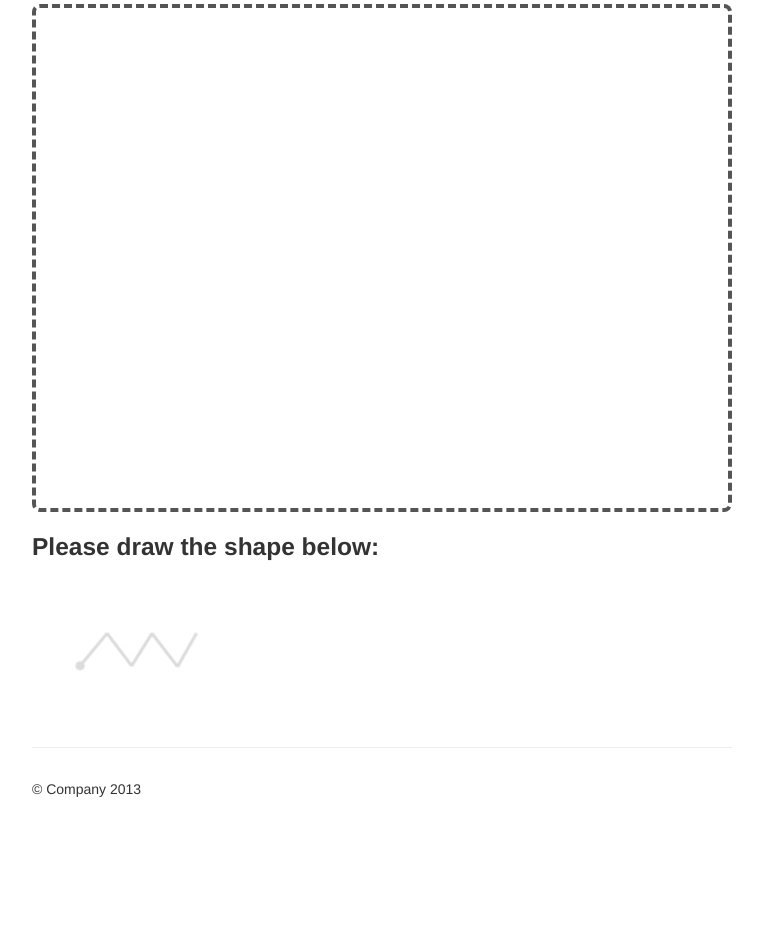
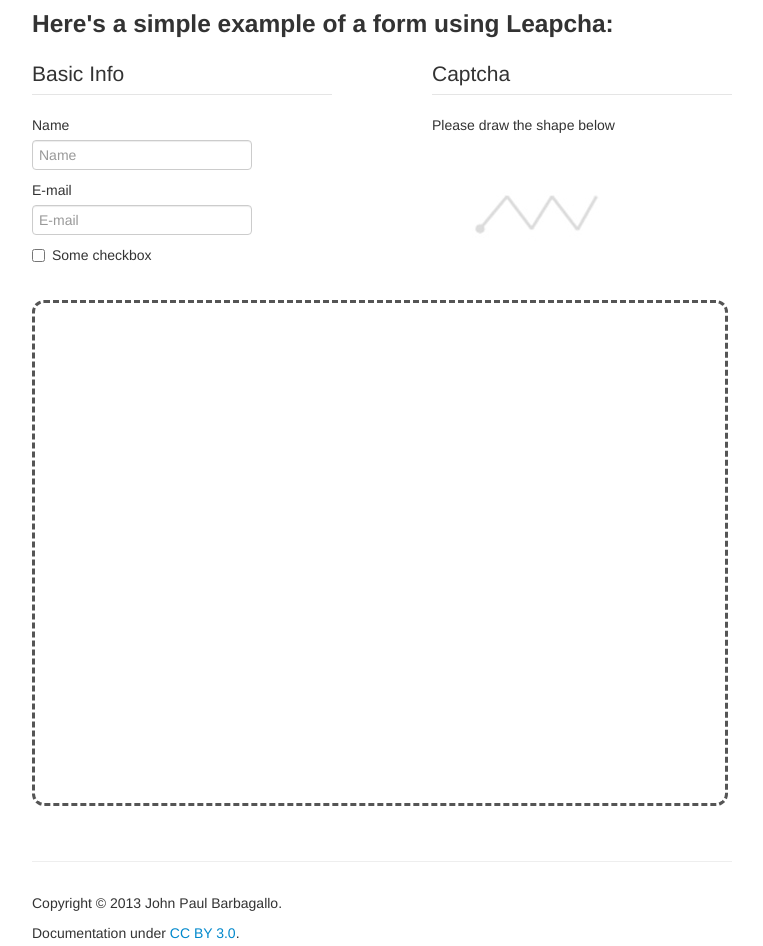
Before and after one commit to barbagallo/leapcha, a plain HTML site: page index.html in a window 1280 px wide. Shown: the part 430-1376 px from the top of the page, without its empty margins (258-1021 px from the left). Before the commit the page ends 1279 px from the top, so only its background shows below. Drawn offline with Linux system fonts and the light colour scheme.

Commit message:
Adding form example.

```diff
--- a/css/leapcha.css
+++ b/css/leapcha.css
@@ -9,7 +9,6 @@ body {
     padding-bottom: 40px;
 }
 
-/* Custom container */
 .container-narrow {
     margin: 0 auto;
     max-width: 700px;
@@ -18,7 +17,6 @@ body {
     margin: 30px 0;
 }
 
-/* Main marketing message and sign up button */
 .jumbotron {
     margin: 60px 0;
     text-align: center;
@@ -32,21 +30,26 @@ body {
     padding: 14px 24px;
 }
 
-/* Supporting marketing content */
-.marketing {
-    margin: 60px 0;
-}
-.marketing p + h4 {
-    margin-top: 28px;
+#lc-form {
+    clear: both;
+    overflow: auto;
 }
 
 #lc-canvas {
-    border: 4px dashed #555555;
-    border-radius: 8px;
-    width: 692px;
+    border: 3px dashed #555555;
+    border-radius: 12px;
+    width: 690px;
     height: 500px;
     position: relative;
     clear: both;
+}
+
+#lc-canvas.lc-invalid {
+    border: 5px dotted #f70017;
+}
+
+#lc-canvas.lc-valid {
+    border: 5px dashed #24ad1a;
 }
 
 #lc-challenge {
--- a/index.html
+++ b/index.html
@@ -31,22 +31,44 @@
 
     <hr>
 
+    <h3>Here's a simple example of a form using Leapcha:</h3>
+
     <!-- Sample Form: -->
     <form action="#" method="post" id="lc-form">
-        <canvas id="lc-canvas">
-            Your browser doesn't support the canvas element - please visit in a modern browser.
-        </canvas>
+        <fieldset style="float:left; width: 300px;">
+            <legend>Basic Info</legend>
+            <label>Name</label>
+            <input type="text" name="name" placeholder="Name" />
 
-        <h3>Please draw the shape below:</h3>
-        <div id="lc-challenge"></div>
+            <label>E-mail</label>
+            <input type="text" name="email" placeholder="E-mail" />
+
+            <label class="checkbox">
+                <input type="checkbox"> Some checkbox
+            </label>
+        </fieldset>
+
+        <fieldset style="float:right; width: 300px;">
+            <legend>Captcha</legend>
+            <label>Please draw the shape below</label>
+
+            <div id="lc-challenge"></div>
+
+            <!--button type="submit" class="btn">Submit</button-->
+        </fieldset>
+
+        <fieldset style="padding: 20px 0; clear: both;">
+            <canvas id="lc-canvas">
+                Your browser doesn't support the canvas element - please visit in a modern browser.
+            </canvas>
+        </fieldset>
     </form>
-
-    <div id="frame-dump"></div>
 
     <hr>
 
     <div class="footer">
-        <p>&copy; Company 2013</p>
+        <p>Copyright &copy; 2013 John Paul Barbagallo.</p>
+        <p>Documentation under <a href="http://creativecommons.org/licenses/by/3.0/">CC BY 3.0</a>.</p>
     </div>
 </div>
 </body>
@@ -62,7 +84,7 @@
         $('#lc-form').leapcha({
             canvasId: '#lc-canvas',
             divId: '#lc-challenge',
-            shapes: ['triangle', 'x', 'circle', 'check', 'zigzag', 'arrow', 'delete', 'pigtail', 'star']
+            shapes: ['triangle', 'circle', 'check', 'zigzag', 'arrow', 'pigtail', 'star']
         });
   });
 
```
